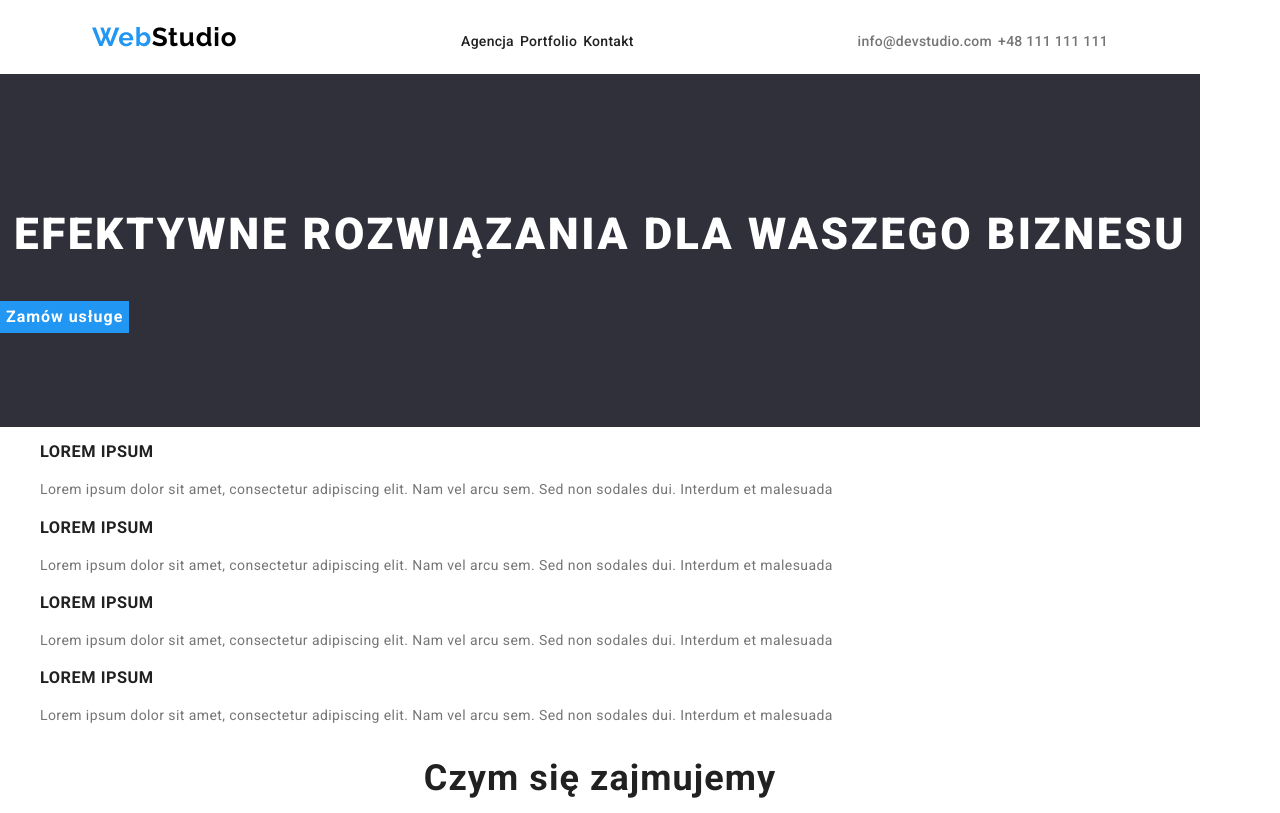
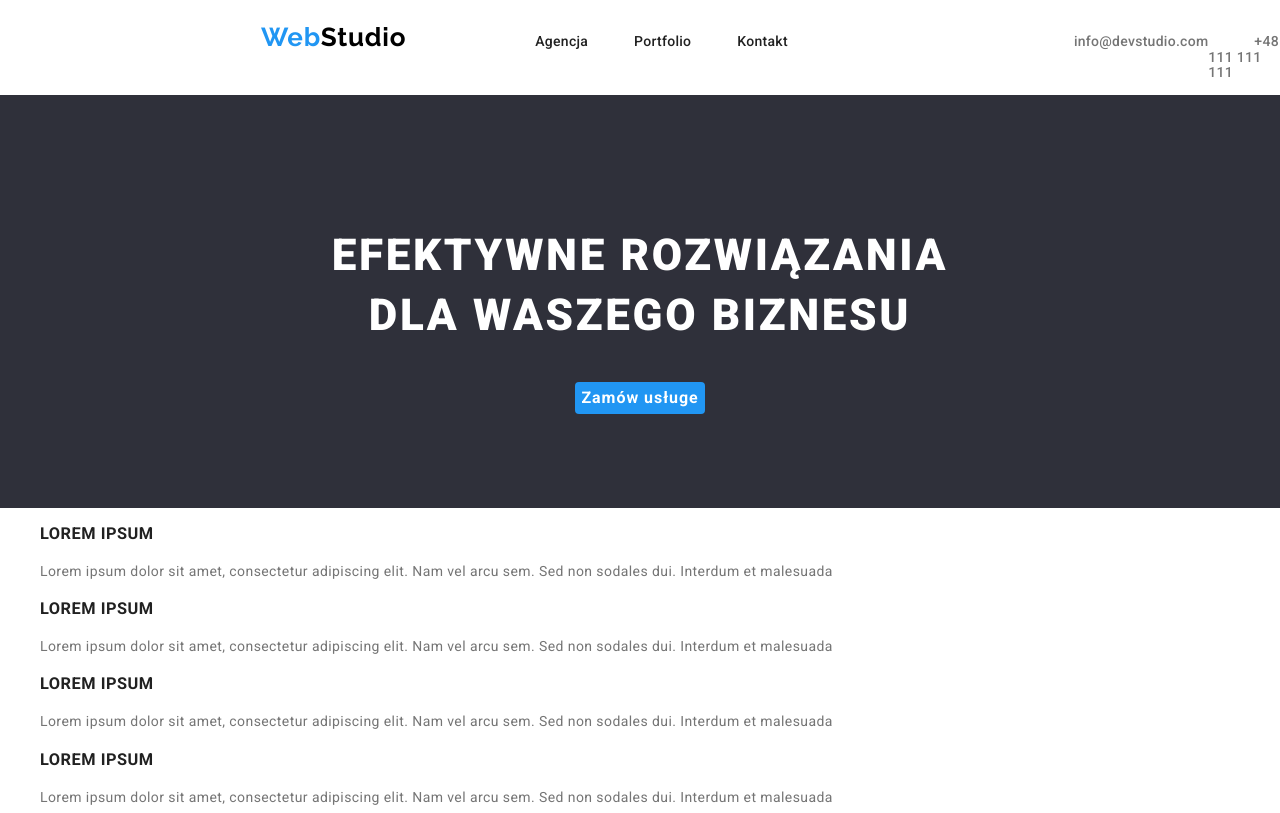
Before and after one commit to MateuszWoj-bit/goit-markup-hw-03-, a plain HTML site: page index.html in a window 1280 px wide. Shown: the top 813 px of the page. Drawn offline with nearby package versions, Linux system fonts and the light colour scheme.

Commit message:
Top i pierwsza sekcja

```diff
--- a/css/styles.css
+++ b/css/styles.css
@@ -9,9 +9,10 @@
   --panetone-color: #2f303a;
 }
 
+
 .container {
   width: 1200px;
-}
+  }
 
 .section {
   padding-top: 94px;
@@ -20,18 +21,19 @@
 
 .menu {
   display: flex;
+  align-items: baseline;
+  justify-content: flex-start;
   flex-direction: row;
-  align-items: baseline;
-  justify-content: space-around;
 }
 
 .navigation {
   display: flex;
-  flex-basis: auto;
+  margin-left: 43px;
 }
 
 .contact {
   display: flex;
+  margin-left: 200px;
 }
 
 body {
@@ -40,7 +42,6 @@ body {
 }
 a {
   text-decoration: none;
-  margin: 0 3px;
 }
 ul {
   list-style-type: none;
@@ -50,6 +51,7 @@ button {
 }
 .link {
   color: inherit;
+  margin-left: 46px;
 }
 .link-footer {
   color: var(--white-color06);
@@ -84,10 +86,12 @@ li .link:focus {
 main .section,
 footer .section {
   background: var(--panetone-color);
+  width: fit
 }
 .features-list {
   font-size: 14px;
   letter-spacing: 0.03em;
+
 }
 .features-list .lorem {
   font-weight: 700;
@@ -106,7 +110,8 @@ main .section > h2 {
   text-align: center;
   letter-spacing: 0.06em;
   text-transform: uppercase;
-}
+  text-align: center;
+  }
 main .section > button {
   font-weight: 700;
   font-size: 16px;
@@ -115,6 +120,11 @@ main .section > button {
   color: var(--white-color);
   background-color: var(--brand-color);
   border: none;
+  margin: auto;
+  border-radius: 4px;
+  text-align: center;
+  display: flex;
+
 }
 .portfolio button {
   font-family: 'Roboto';
@@ -125,6 +135,7 @@ main .section > button {
   letter-spacing: 0.03em;
   background-color: var(--grey-background-color);
   border: none;
+
 }
 .portfolio button:hover,
 .portfolio button:focus {
@@ -143,6 +154,8 @@ main .section > button {
   letter-spacing: 0.03em;
   line-height: 1.19;
   color: var(--black-color);
+  margin-left: 215px;
+  padding: 4 32px;
 }
 .contact,
 .navigation {
--- a/index.html
+++ b/index.html
@@ -18,7 +18,7 @@
     />
   </head>
   <body>
-    <header class="container">
+    <header>
       <section class="menu">
         <h1 class="logo">
           <a href="./index.html" class="link"><span class="blue">Web</span>Studio</a>
@@ -36,9 +36,9 @@
         </ul>
       </section>
     </header>
-    <main class="container">
+    <main>
       <section class="section">
-        <h2 class="white">Efektywne rozwiązania dla waszego biznesu</h2>
+        <h2 class="white">Efektywne rozwiązania<br> dla waszego biznesu</h2>
         <button type="button">Zamów usługe</button>
       </section>
       <div class="features">
```
